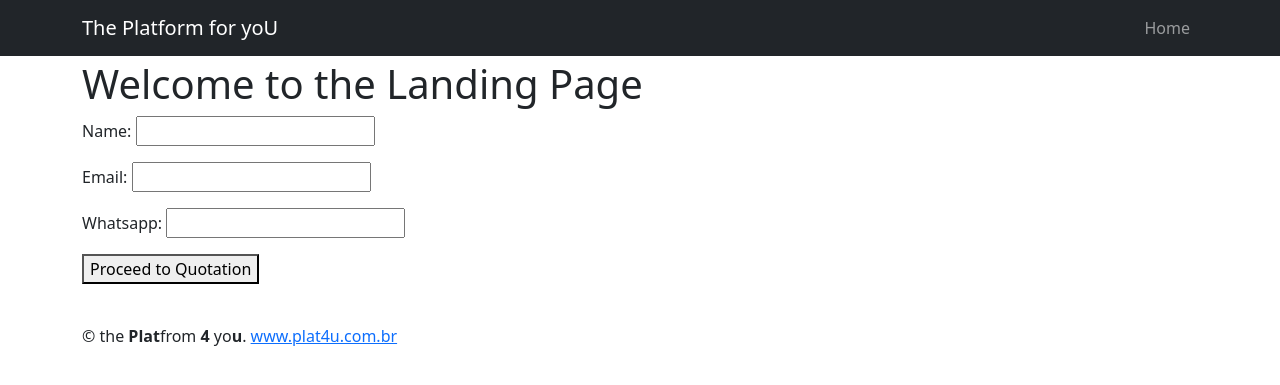
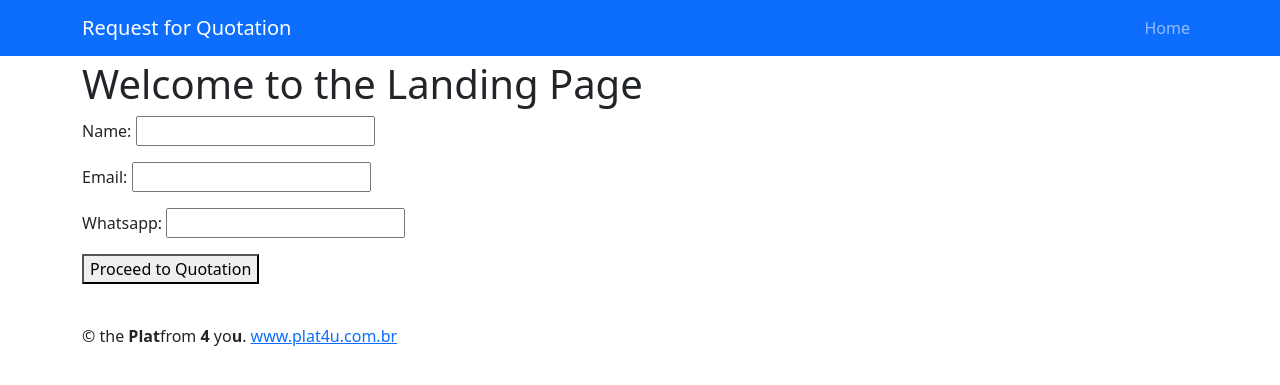
Before and after one commit to rubensfqc/architect, a Django app: page / in a window 1280 px wide. Shown: the top 385 px of the page. Run offline with Django 4.2, Linux system fonts and the light colour scheme.

Commit message:
Changing top bar to blue

```diff
--- a/quotation_prj/quotation_app/templates/quotation_app/base.html
+++ b/quotation_prj/quotation_app/templates/quotation_app/base.html
@@ -15,9 +15,9 @@
 </head>
 <body>
     <!-- Navigation Bar (optional) -->
-    <nav class="navbar navbar-expand-lg navbar-dark bg-dark fixed-top">
+    <nav class="navbar navbar-expand-lg navbar-dark bg-primary fixed-top">
         <div class="container">
-            <a class="navbar-brand" href="/">The Platform for yoU</a>
+            <a class="navbar-brand" href="/">Request for Quotation</a>
             <button class="navbar-toggler" type="button" data-bs-toggle="collapse" data-bs-target="#navbarNav">
                 <span class="navbar-toggler-icon"></span>
             </button>
```
